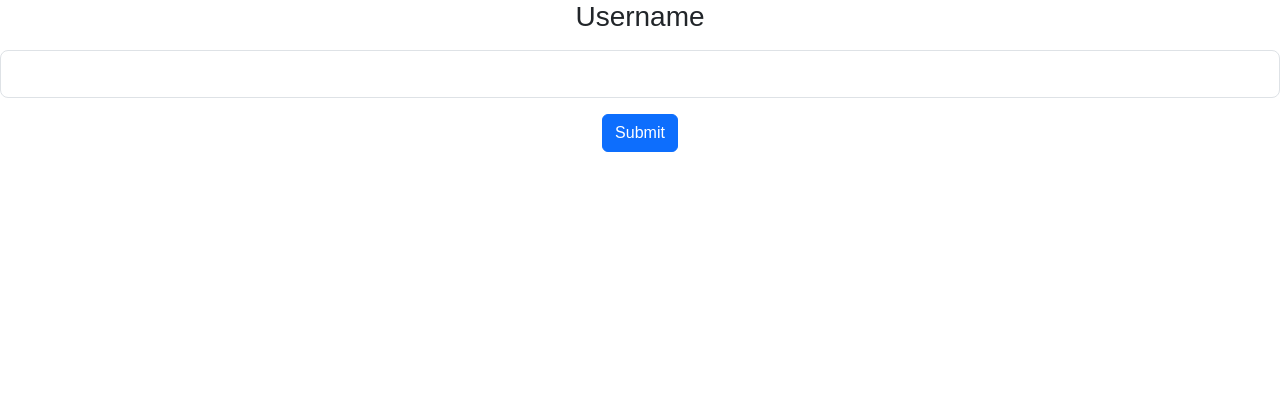
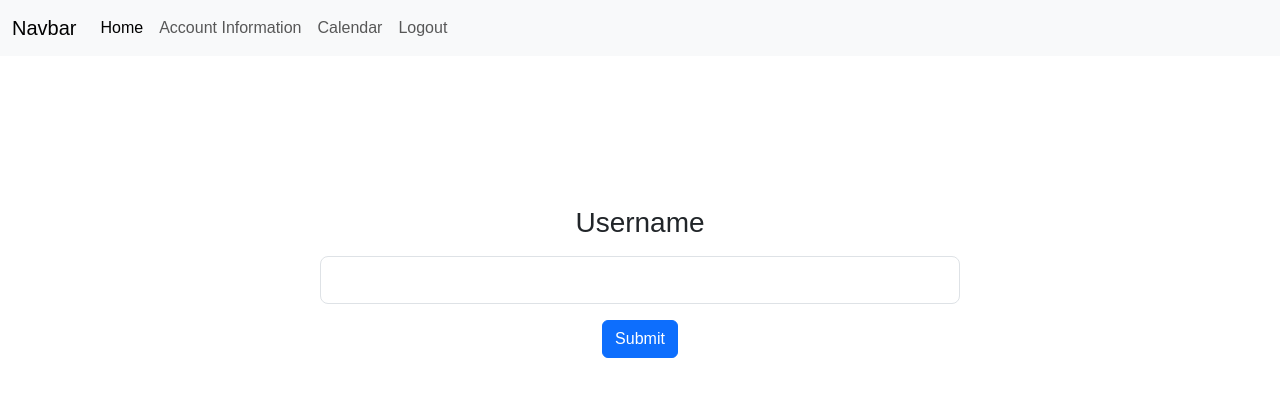
Before and after one commit to RayRB21/Budgeter, a Flask app: page /login in a window 1280 px wide. Shown: the top 397 px of the page. Run offline with Flask 3, Linux system fonts and the light colour scheme.

Commit message:
Added navbar and centralised login

```diff
--- a/static/css/main.css
+++ b/static/css/main.css
@@ -1,6 +1,6 @@
-:root {
+/*:root {
 }
-
+*/
 
 body {
     text-align: center;
@@ -36,3 +36,12 @@ table{
   --bs-btn-active-bg: #{shade-color($bd-violet, 20%)};
   --bs-btn-active-border-color: #{shade-color($bd-violet, 20%)};
 }
+
+.login-form {
+    margin-top: 150px;
+}
+
+#user-login-box {
+    width: 50%;
+    margin: 0 auto;
+}
--- a/templates/base.html
+++ b/templates/base.html
@@ -6,6 +6,9 @@
     <link rel="stylesheet" href="{{ url_for('static', filename='css/main.css') }}">
     {% block head %}{% endblock %}
 </head>
+
+
+
 <body>
 
 <!-- These are the flash message symbols -->
@@ -24,6 +27,35 @@
 
 
 
+<!-- NavBar -->
+<nav class="navbar navbar-expand-lg bg-body-tertiary">
+  <div class="container-fluid">
+    <a class="navbar-brand" href="#">Navbar</a>
+    <button class="navbar-toggler" type="button" data-bs-toggle="collapse" data-bs-target="#navbarNav" aria-controls="navbarNav" aria-expanded="false" aria-label="Toggle navigation">
+      <span class="navbar-toggler-icon"></span>
+    </button>
+    <div class="collapse navbar-collapse" id="navbarNav">
+      <ul class="navbar-nav">
+        <li class="nav-item">
+          <a class="nav-link active" aria-current="page" href="/">Home</a>
+        </li>
+        <li class="nav-item">
+          <a class="nav-link" href="/information">Account Information</a>
+        </li>
+        <li class="nav-item">
+          <a class="nav-link" href="/calendar">Calendar</a>
+        </li>
+        <li class="nav-item">
+          <a class="nav-link" href="/logout">Logout</a>
+        </li>
+      </ul>
+    </div>
+  </div>
+</nav>
+<!------------------------------------------------------------------------------------->
+
+
+<!-- Flash message output -->
 {% with messages = get_flashed_messages(with_categories=True) %}
     {% if messages %}
         {% for category, msg in messages %}
@@ -45,3 +77,4 @@
     {% block body %}{% endblock %}
 </body>
 </html>
+<!------------------------------------------------------------------------------------->
--- a/templates/login.html
+++ b/templates/login.html
@@ -12,10 +12,10 @@
 </form>
 -->
 
-<form action = '#' method = 'POST'>
+<form action = '#' method = 'POST' class="login-form">
   <div class="mb-3">
     <label for="username" class="form-label"><h3>Username</h3></label>
-    <input type="text" class="form-control form-control-lg centered-box" name="username" id="username">
+    <input type="text" id = "user-login-box" class="form-control form-control-lg" name="username" id="username">
   </div>
   <button type="submit" class="btn btn-primary">Submit</button>
 </form>
```
